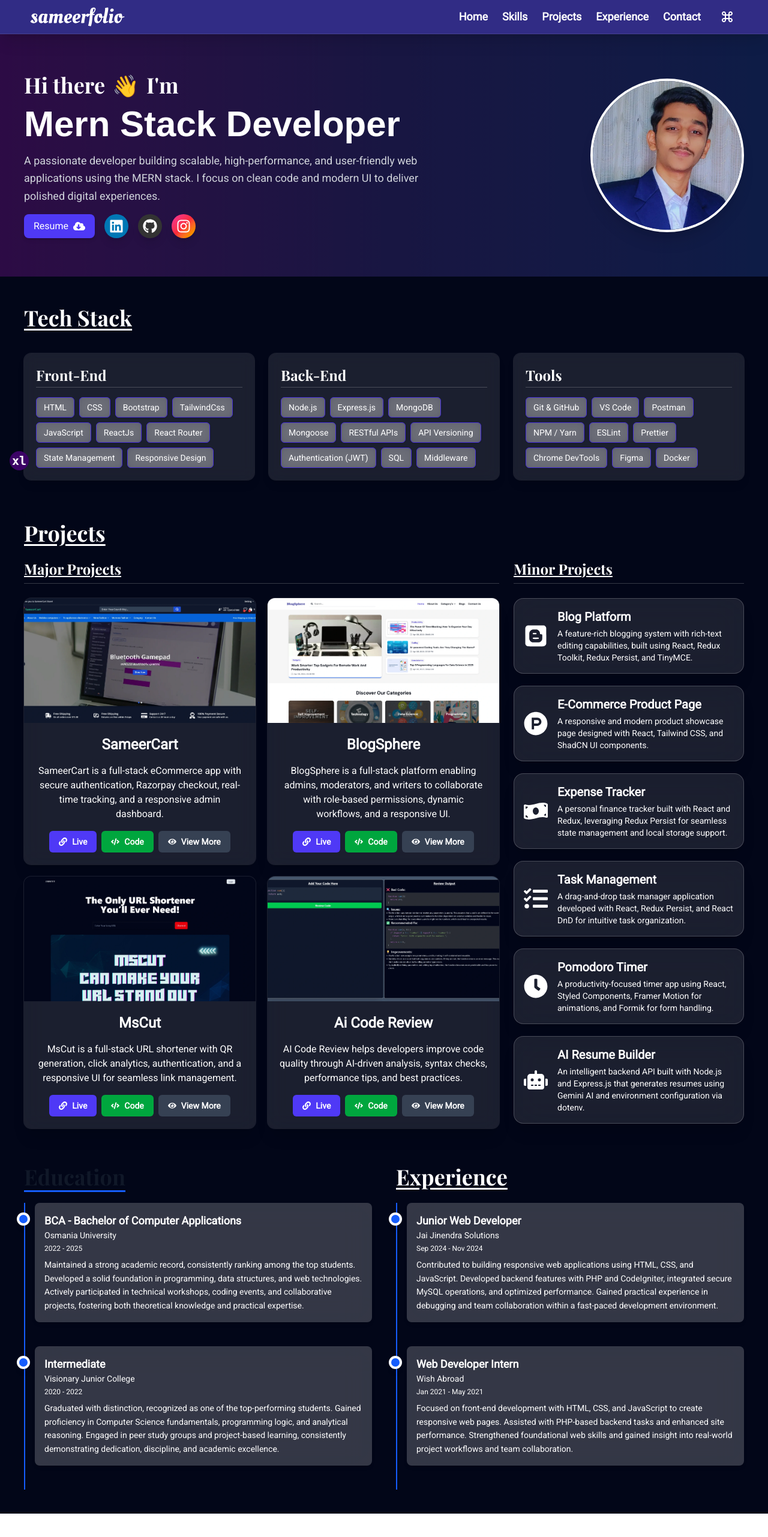
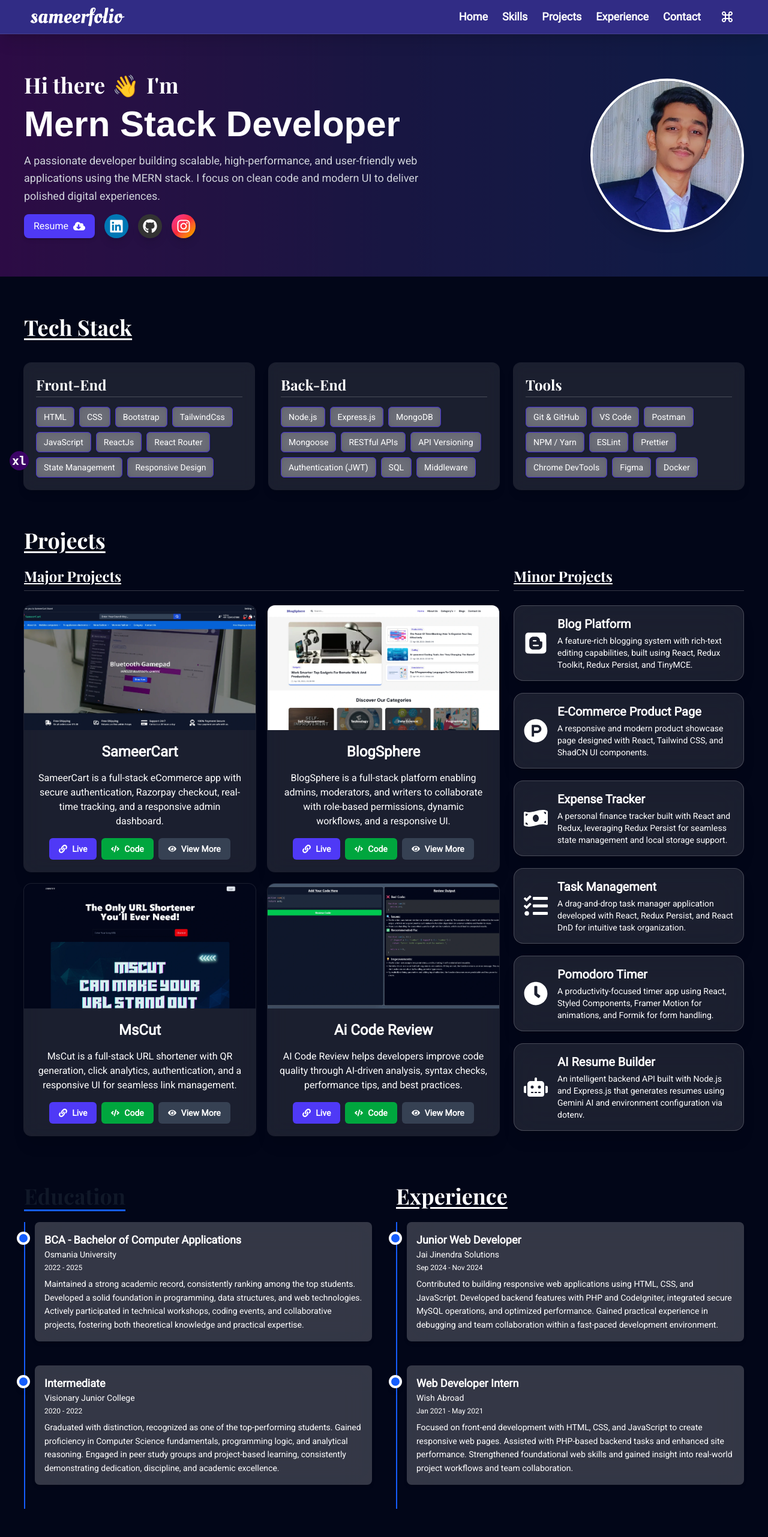
Before and after one commit to ma3llim007/sameerfolio, a React (Vite) app: page / in a window 1280 px wide. Shown: the top 2562 px of the page at 60% size. Before the commit the page ends 2523 px from the top, so only its background shows below. Built offline with nearby package versions, Linux system fonts and the light colour scheme; a web font is replaced by a local one.

Commit message:
style: improve padding in section

```diff
--- a/src/components/Education.jsx
+++ b/src/components/Education.jsx
@@ -49,9 +49,9 @@ const TimelineItem = ({ title, subtitle, date, description }) => (
 
 const Education = () => {
     return (
-        <section className="w-full py-10" id="experience">
+        <section className="w-full py-14 lg:py-20" id="experience">
             <Container>
-                <div className="grid grid-cols-1 lg:grid-cols-2 gap-10">
+                <div className="grid grid-cols-1 md:grid-cols-2 gap-10">
                     <div>
                         <h2 className="text-3xl lg:text-4xl font-extrabold mb-6 underline underline-offset-8 decoration-blue-600 font-playfair text-gray-900 dark:text-white select-none">Education</h2>
                         <div>
--- a/src/components/Project.jsx
+++ b/src/components/Project.jsx
@@ -50,7 +50,7 @@ const Project = () => {
     const [isOpen, setIsOpen] = useState(null);
     return (
         <>
-            <section className="w-full py-5" id="projects">
+            <section className="w-full py-0" id="projects">
                 <Container>
                     <h2 className="text-3xl lg:text-4xl font-extrabold mb-6 underline underline-offset-4 font-playfair select-none">Projects</h2>
                     <div className="grid grid-cols-1 lg:grid-cols-3 gap-6">
--- a/src/components/Skills.jsx
+++ b/src/components/Skills.jsx
@@ -14,7 +14,7 @@ const fadeUp = {
 
 const Skills = () => {
     return (
-        <section className="w-full py-12" id="skills">
+        <section className="w-full py-10 md:py-16" id="skills">
             <Container>
                 <motion.h2
                     className="text-3xl lg:text-4xl font-extrabold mb-10 underline underline-offset-4 font-playfair text-center md:text-start"
```
